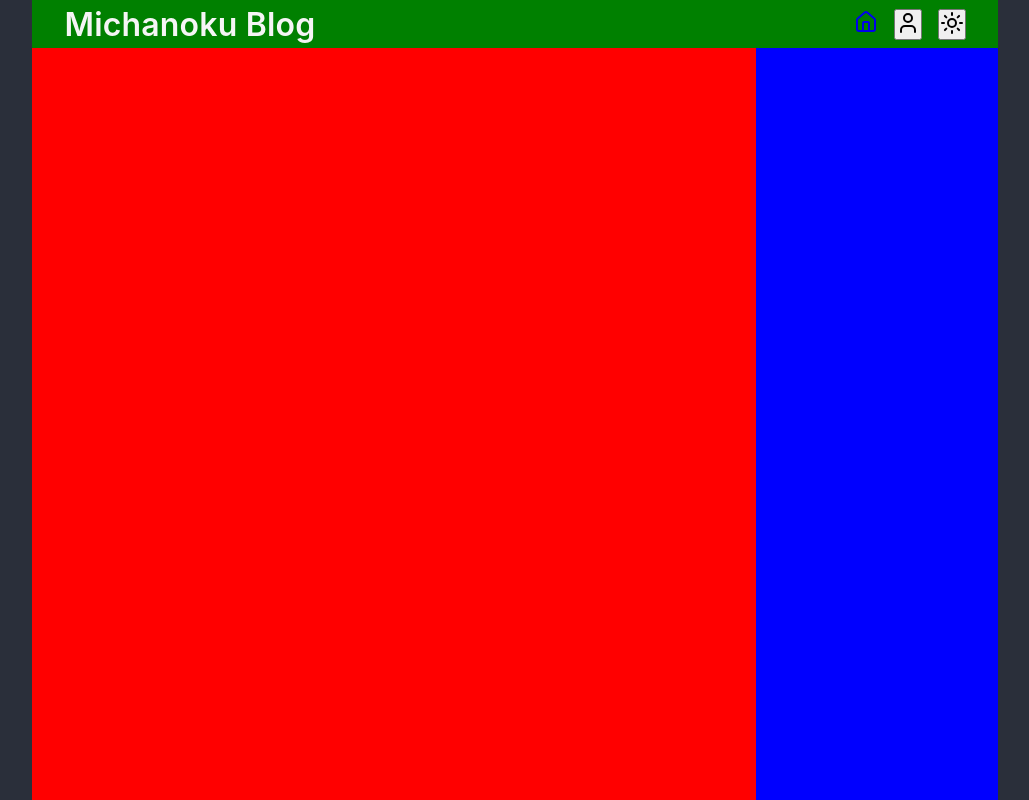
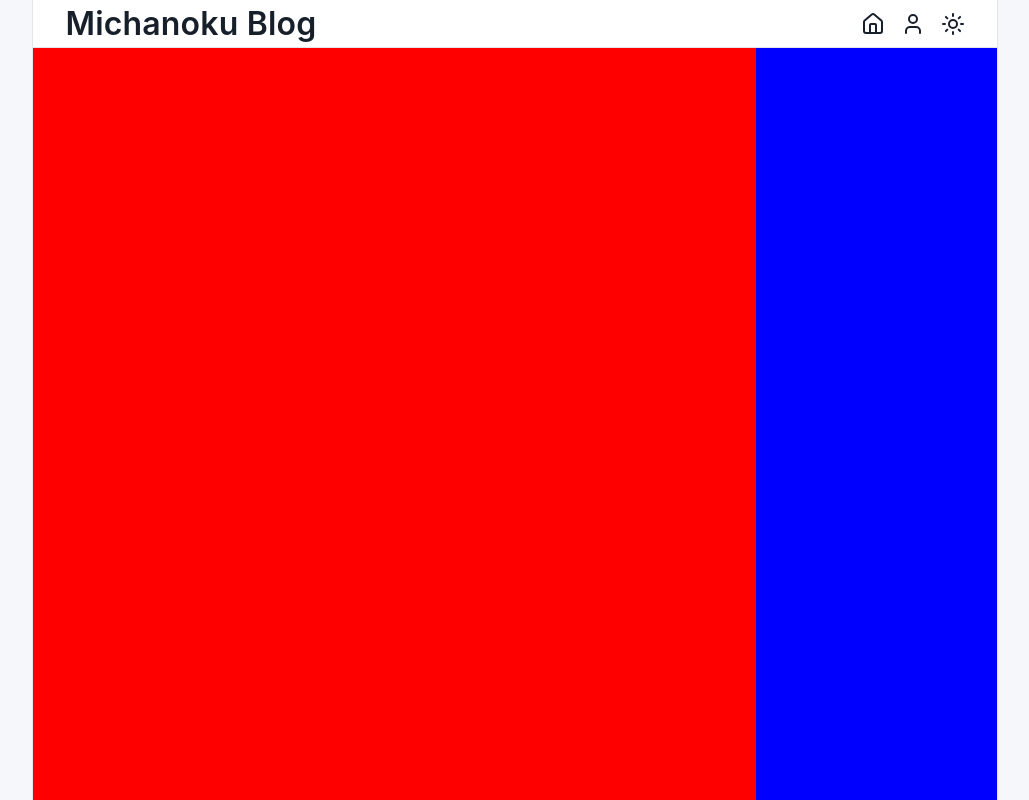
Before and after one commit to Michanoku/odin-blog-frontend, a React (Vite) app: page / in a window 1280 px wide. Shown: the whole page, without its empty margins (125-1154 px from the left). Built offline with nearby package versions, Linux system fonts and the light colour scheme.

Commit message:
feat: Add nav style

```diff
--- a/src/App.jsx
+++ b/src/App.jsx
@@ -143,11 +143,11 @@ There is still plenty to learn, but the pieces are finally starting to fit toget
 
 
 function App() {
-  // USE STATE EXAMPLE
-
+  // Set the theme for the site
   const [theme, setTheme] = useState(localStorage.getItem("theme") ?? "light");
 
   const themeToggle = (theme) => {
+    // Toggle the theme between light and dark
     const newTheme = theme === "light" ? "dark" : "light";
     localStorage.setItem("theme", newTheme)
     document.documentElement.dataset.theme = newTheme;
--- a/src/styles/header.css
+++ b/src/styles/header.css
@@ -1,7 +1,10 @@
 nav {
   margin: 0 auto;
   padding: 0 2rem;
-    background-color: green;
+  border-left: 1px solid var(--color-border);
+  border-right: 1px solid var(--color-border);
+  border-bottom: 1px solid var(--color-border);
+  background-color: var(--color-surface);
   width: 100%;
   height: 3rem;
   display: flex;
@@ -10,6 +13,7 @@ nav {
 }
 
 .siteTitle {
+  color: var(--color-text);
   font-size: 2rem;
   font-weight: 600;
 }
@@ -20,3 +24,20 @@ nav {
   gap: 1rem;
   align-items: center;
 }
+
+.icon {
+  display: flex;
+  align-items: center;
+  justify-content: center;
+  padding: 0;
+  margin: 0;
+  line-height: 1;
+  cursor: pointer;
+  background-color: transparent;
+  border: 0;
+  color: var(--color-text);
+}
+
+.icon:hover {
+  color: var(--color-muted);
+}
--- a/src/styles/index.css
+++ b/src/styles/index.css
@@ -1,10 +1,15 @@
 :root {
-  --text: #f5f5f5;
-  --bg: #2a2f3a;
+  --color-bg: #f5f7fa;
+  --color-surface: #ffffff;
+  --color-text: #17202a;
+  --color-muted: #667085;
+  --color-accent: #2563eb;
+  --color-accent-hover: #1d4ed8;
+  --color-border: #e2e6eb;
   font: 18px/145% var(--sans);
   letter-spacing: 0.18px;
-  color: var(--text);
-  background: var(--bg);
+  color: var(--color-text);
+  background: var(--color-bg);
   font-synthesis: none;
   text-rendering: optimizeLegibility;
   -webkit-font-smoothing: antialiased;
@@ -13,6 +18,16 @@
   @media (max-width: 1024px) {
     font-size: 16px;
   }
+}
+
+:root[data-theme="dark"] {
+  --color-bg: #0d1117;
+  --color-surface: #151c25;
+  --color-text: #e6edf3;
+  --color-muted: #8b98a8;
+  --color-accent: #4d8dff;
+  --color-accent-hover: #6a9eff;
+  --color-border: #28313d;
 }
 
 * {
@@ -26,7 +41,8 @@ body {
   min-height: 100dvh;
   overflow-x: hidden;
   background-color: var(--bg);
-  font-family: -apple-system, BlinkMacSystemFont, "Segoe UI", Roboto, Arial, sans-serif;
+  font-family:
+    -apple-system, BlinkMacSystemFont, "Segoe UI", Roboto, Arial, sans-serif;
   display: grid;
   grid-template-rows: auto 1fr;
 }
@@ -43,12 +59,14 @@ aside {
 }
 
 main {
-    margin: 0 auto;
-    width: 100%;
-    height: 100%;
-    display: grid;
-    grid-template-columns: 3fr 1fr;
-    grid-template-areas: "section aside"
+  margin: 0 auto;
+  border-left: 1px solid var(--color-border);
+  border-right: 1px solid var(--color-border);
+  width: 100%;
+  height: 100%;
+  display: grid;
+  grid-template-columns: 3fr 1fr;
+  grid-template-areas: "section aside";
 }
 
 .responsive-padding {
```
Lines whose indentation alone changed are shown as unchanged.
